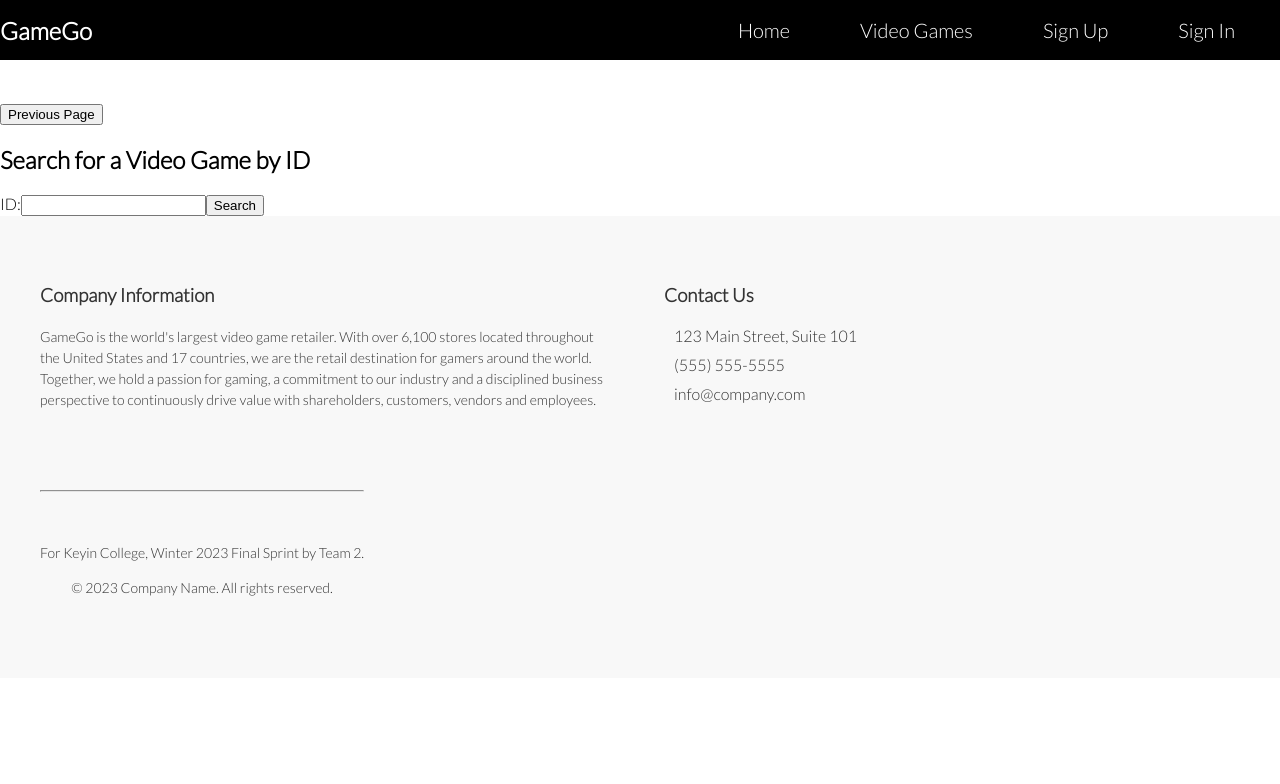
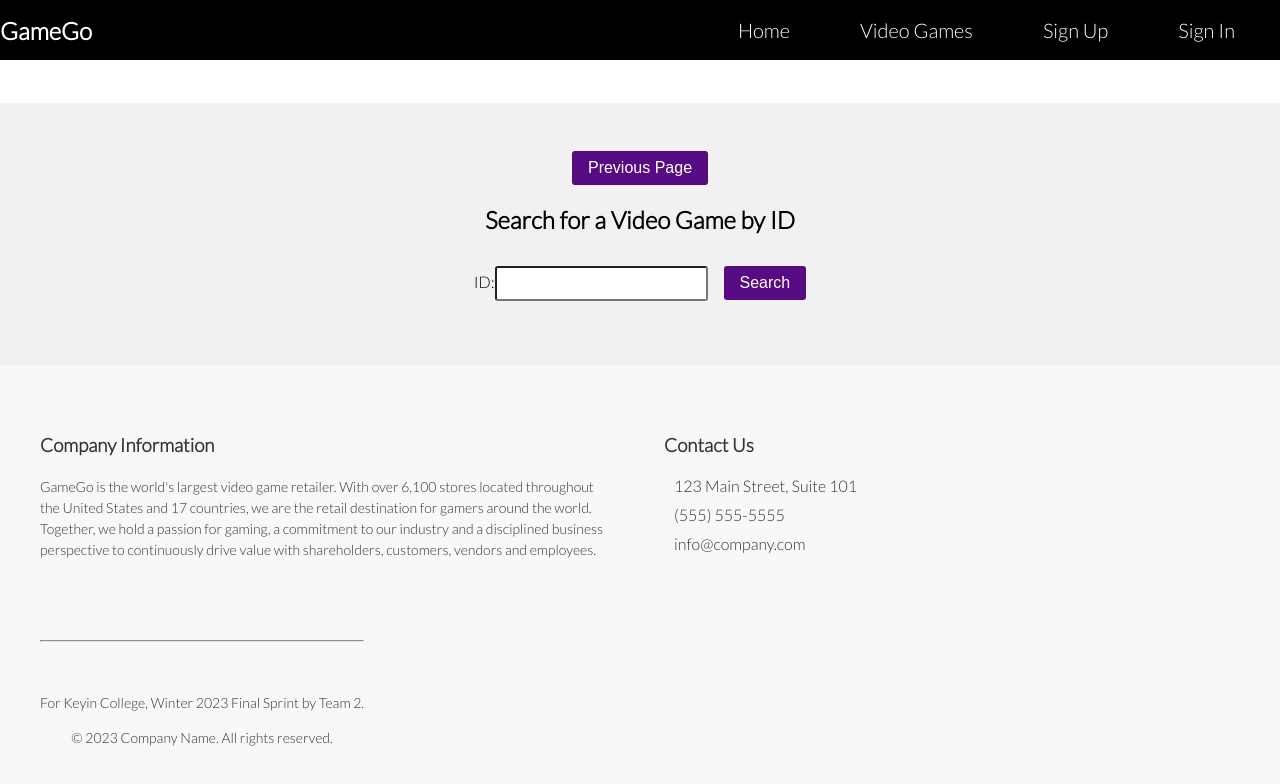
Before and after one commit to Semester-4-Group-2/team-2-sprint-2-frontend, a React (Create React App) app in the folder team2-react/: page /videogames/getById in a window 1280 px wide. Shown: the top 784 px of the page. Built offline with nearby package versions, Linux system fonts and the light colour scheme.

Commit message:
updated search by id page

```diff
--- a/team2-react/src/Components/AddVideoGame files/AddVideoGame.jsx
+++ b/team2-react/src/Components/AddVideoGame files/AddVideoGame.jsx
@@ -92,7 +92,6 @@ export default function AddVideoGame() {
     <AddFormWrapper>
       <h3>Add a Video Game</h3>
       <AddStyledForm>
-
         <AddStyledLabel>Name</AddStyledLabel>
         <AddStyledInput
           value={name}
--- a/team2-react/src/Components/FindBy/FindAll.jsx
+++ b/team2-react/src/Components/FindBy/FindAll.jsx
@@ -11,6 +11,8 @@ const Container = styled.div`
 const Title = styled.h2`
   font-size: 28px;
   margin-bottom: 20px;
+  display: flex;
+  justify-content: center;
 `;
 
 const Table = styled.table`
@@ -20,11 +22,11 @@ const Table = styled.table`
 `;
 
 const Th = styled.th`
-  padding: 10px;
+  background-color: #570b83;
+  color: #fff;
+  font-weight: bold;
+  padding: 0.5rem;
   text-align: left;
-  font-size: 18px;
-  font-weight: bold;
-  background-color: #f2f2f2;
 `;
 
 const Td = styled.td`
@@ -80,8 +82,8 @@ export default function FindAll() {
         <thead>
           <tr>
             <Th>Name</Th>
-            <Th>Developer(s)</Th>
-            <Th>Platform(s)</Th>
+            <Th>Developer</Th>
+            <Th>Platform</Th>
             <Th>Genre</Th>
           </tr>
         </thead>
--- a/team2-react/src/Components/FindBy/FindByID.jsx
+++ b/team2-react/src/Components/FindBy/FindByID.jsx
@@ -1,5 +1,6 @@
 import React from "react";
 import { BrowserRouter as Router, Routes, Route, Link } from "react-router-dom";
+import styled from "styled-components";
 
 export default function FindByID() {
   const [id, setId] = React.useState("");
@@ -24,22 +25,117 @@ export default function FindByID() {
     window.history.back();
   };
 
+  const FindByIDWrapper = styled.main`
+    display: flex;
+    flex-direction: column;
+    align-items: center;
+    padding: 2rem;
+    background-color: #f1f1f1;
+  `;
+
+  const PrevButton = styled.button`
+    display: inline-block;
+    margin-top: 1rem;
+    padding: 0.5rem 1rem;
+    font-size: 1rem;
+    color: #fff;
+    background-color: #570b83;
+    border: none;
+    border-radius: 3px;
+    text-decoration: none;
+    transition: background-color 0.3s;
+    &:hover {
+      background-color: #8d24aa;
+      transform: translateY(-2px);
+      box-shadow: 0 2px 4px rgba(0, 0, 0, 0.2);
+    }
+  `;
+
+  const FindByIDHeading = styled.h2`
+    margin-bottom: 1rem;
+  `;
+
+  const FindByIDInput = styled.input`
+    padding: 0.5rem 1rem;
+    border-radius: 3px;
+
+    margin-right: 1rem;
+  `;
+
+  const FindByIDSearchButton = styled.button`
+    display: inline-block;
+    margin-top: 1rem;
+    padding: 0.5rem 1rem;
+    font-size: 1rem;
+    color: #fff;
+    background-color: #570b83;
+    border: none;
+    border-radius: 3px;
+    text-decoration: none;
+    transition: background-color 0.3s;
+    &:hover {
+      background-color: #8d24aa;
+      transform: translateY(-2px);
+      box-shadow: 0 2px 4px rgba(0, 0, 0, 0.2);
+    }
+  `;
+
+  const TableWrapper = styled.div`
+    margin-top: 2rem;
+    width: 30%;
+  `;
+
+  const Table = styled.table`
+    border-collapse: collapse;
+    width: 100%;
+  `;
+
+  const Th = styled.th`
+    background-color: #570b83;
+    color: #fff;
+    font-weight: bold;
+    padding: 0.5rem;
+    text-align: left;
+  `;
+
+  const Td = styled.td`
+    border: 1px solid #ddd;
+    padding: 0.5rem;
+  `;
+
   return (
-    <div>
-      <button onClick={handleGoBack}>Previous Page</button>
-      <h2>Search for a Video Game by ID</h2>
+    <FindByIDWrapper>
+      <PrevButton onClick={handleGoBack}>Previous Page</PrevButton>
+      <FindByIDHeading>Search for a Video Game by ID</FindByIDHeading>
       <div>
         <label htmlFor="id-input">ID:</label>
-        <input
+        <FindByIDInput
           type="text"
           id="id-input"
           value={id}
           onChange={handleInputChange}
         />
-        <button onClick={handleSearchClick}>Search</button>
+        <FindByIDSearchButton onClick={handleSearchClick}>
+          Search
+        </FindByIDSearchButton>
       </div>
+      <TableWrapper>
         {videoGame.name && (
           <div>
+            <Table>
+              <thead>
+                <tr>
+                  <Th>ID</Th>
+                  <Th>Name</Th>
+                  <Th>Developers</Th>
+                  <Th>Platforms</Th>
+                  <Th>Genre</Th>
+                </tr>
+              </thead>
+              <tbody>
+                <tr>
+                  <Td>{videoGame.id}</Td>
+                  <Td>
                     <Link
                       to="/videogames/game"
                       state={{
@@ -48,11 +144,16 @@ export default function FindByID() {
                     >
                       <h3>{videoGame.name}</h3>
                     </Link>
-          <p>Developers: {videoGame.developers}</p>
-          <p>Platforms: {videoGame.platforms}</p>
-          <p>Genre: {videoGame.genre}</p>
+                  </Td>
+                  <Td>{videoGame.developers}</Td>
+                  <Td>{videoGame.platforms}</Td>
+                  <Td>{videoGame.genre}</Td>
+                </tr>
+              </tbody>
+            </Table>
           </div>
         )}
-    </div>
+      </TableWrapper>
+    </FindByIDWrapper>
   );
 }
--- a/team2-react/src/Components/styles.css
+++ b/team2-react/src/Components/styles.css
@@ -1,7 +1,7 @@
-
-
 body {
   background-color: white;
+  height: 100%;
+  margin: 0;
 }
 
 .App {
@@ -29,7 +29,7 @@ body {
   background-color: #f1f1f1;
 
   /* Add a box shadow for a 3D effect */
-  box-shadow: 2px 2px 6px rgba(0,0,0,0.2);
+  box-shadow: 2px 2px 6px rgba(0, 0, 0, 0.2);
 
   /* Add a hover effect to make the card stand out */
   transition: transform 0.3s ease-in-out;
@@ -96,10 +96,17 @@ body {
   margin-top: 50px;
 }
 
+#root {
+  display: flex;
+  flex-direction: column;
+  min-height: 100%;
+}
+
 .footer {
   background-color: #f8f8f8;
   color: #333;
   padding: 50px 0;
+  margin-top: auto;
 }
 
 .container {
@@ -158,13 +165,13 @@ hr {
   margin-bottom: 0;
 }
 
-.title{
+.title {
   color: rgb(0, 0, 0);
   margin-top: 50px;
   margin-bottom: 50px;
 }
 
-.banner{
+.banner {
   background-image: url("https://images.unsplash.com/photo-1519680772-8b5c1b5b5f0d?ixlib=rb-1.2.1&ixid=eyJhcHBfaWQiOjEyMDd9&auto=format&fit=crop&w=1050&q=80");
   background-size: cover;
   background-position: center;
```
Lines whose indentation alone changed are shown as unchanged.
